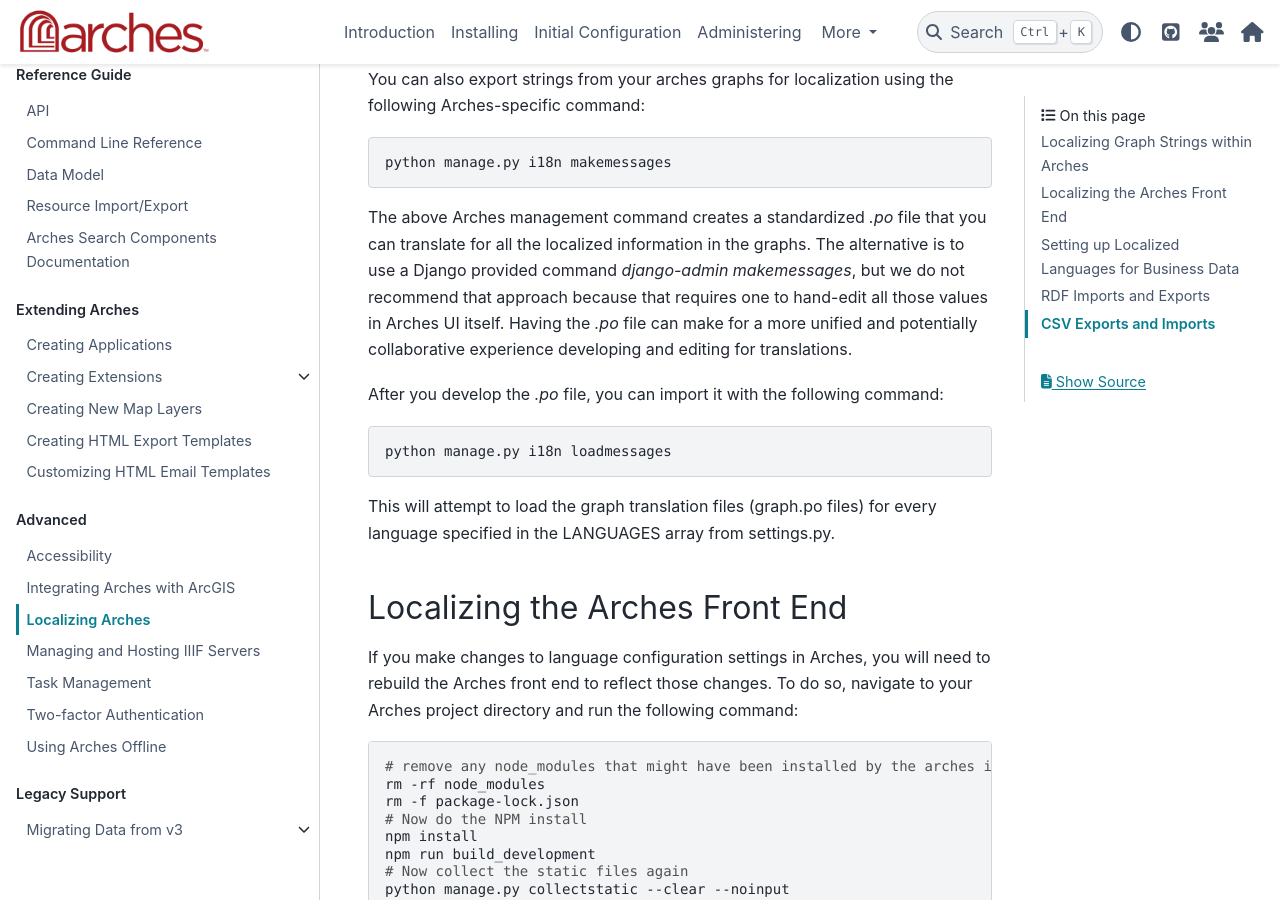
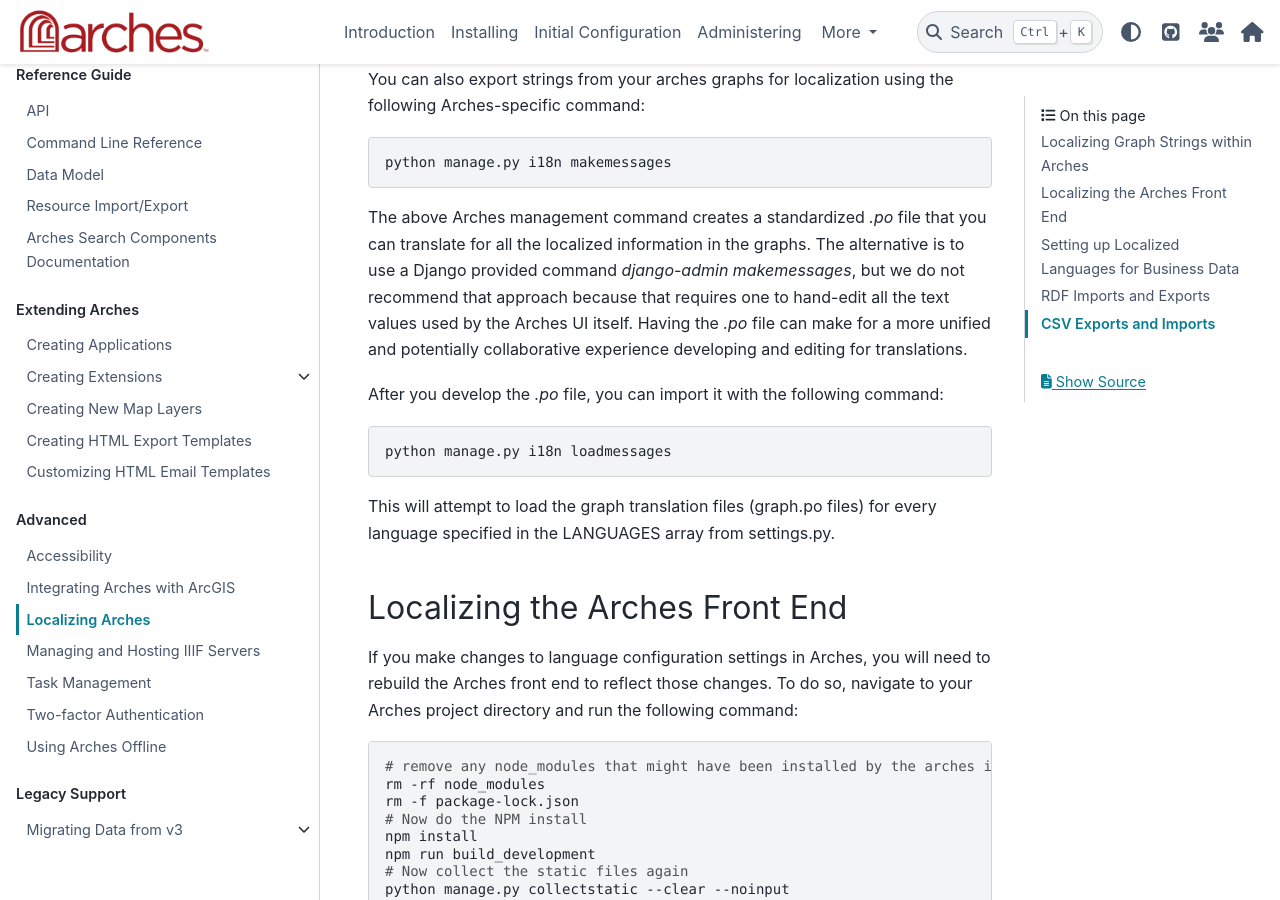
Before and after one commit to archesproject/arches-docs, a Sphinx documentation site: the page built from docs/developing/advanced/localizing-arches.rst, in a window 1280 px wide and 900 px high, scrolled down 2010 px. Built offline with Sphinx 7.4.7 and the PyData theme 0.15.4, drawn with Linux system fonts in a browser that asks for light colours.

Commit message:
Added clarification

```diff
--- a/docs/developing/advanced/localizing-arches.rst
+++ b/docs/developing/advanced/localizing-arches.rst
@@ -94,7 +94,7 @@
     python manage.py i18n makemessages
 
 
-The above Arches management command creates a standardized `.po` file that you can translate for all the localized information in the graphs. The alternative is to use a Django provided command `django-admin makemessages`, but we do not recommend that approach because that requires one to hand-edit all those values in Arches UI itself. Having the `.po` file can make for a more unified and potentially collaborative experience developing and editing for translations.
+The above Arches management command creates a standardized `.po` file that you can translate for all the localized information in the graphs. The alternative is to use a Django provided command `django-admin makemessages`, but we do not recommend that approach because that requires one to hand-edit all the text values used by the Arches UI itself. Having the `.po` file can make for a more unified and potentially collaborative experience developing and editing for translations.
 
 After you develop the `.po` file, you can import it with the following command:
 
```
